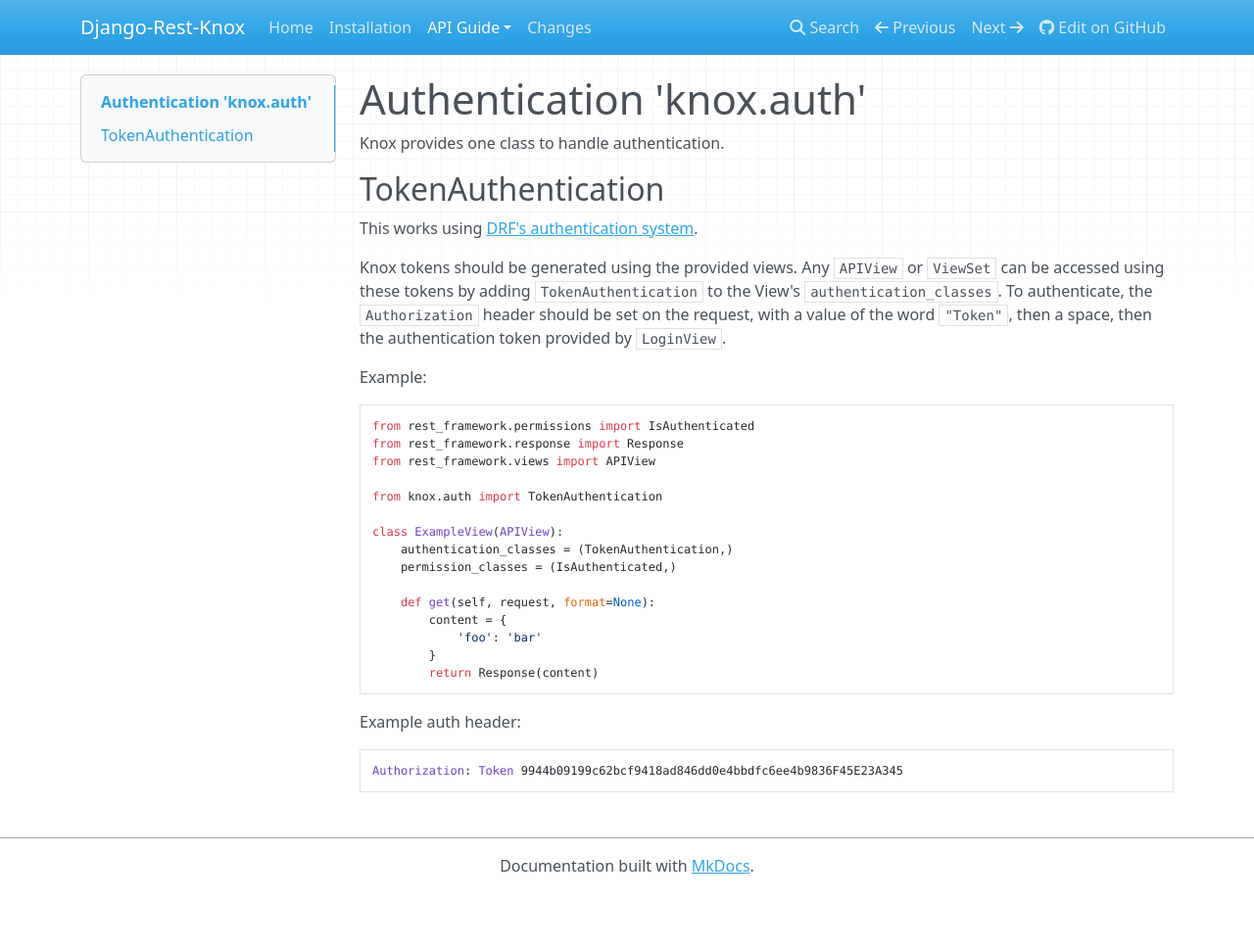
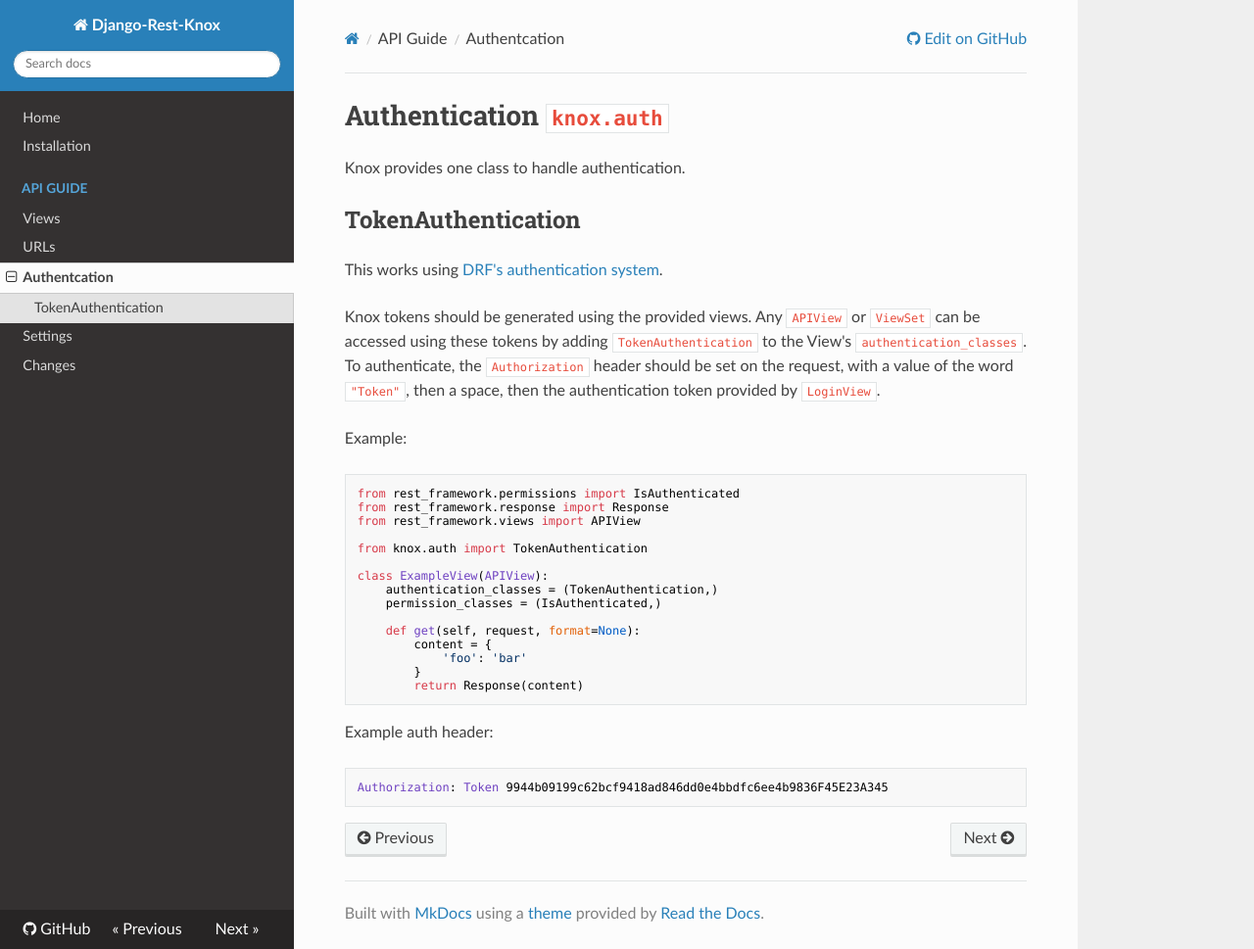
Before and after one commit to jazzband/django-rest-knox, an MkDocs documentation site: the page built from docs/auth.md, in a window 1280 px wide and 969 px high. Shown: the whole window at 98% size. Built offline with MkDocs 1.6.1, drawn with Linux system fonts in a browser that asks for light colours; nearby versions of some CDN libraries; old or Windows-style settings are respelled for this version of MkDocs.

```diff
--- a/docs/auth.md
+++ b/docs/auth.md
@@ -1,4 +1,4 @@
-# Authentication 'knox.auth'
+# Authentication `knox.auth`
 
 Knox provides one class to handle authentication.
 
--- a/mkdocs.yml
+++ b/mkdocs.yml
@@ -1,5 +1,6 @@
 site_name: Django-Rest-Knox
 repo_url: https://github.com/James1345/django-rest-knox
+theme: readthedocs
 pages:
   - Home: 'index.md'
   - Installation: 'installation.md'
```
Also changed, not shown: docs/changes.md (+12 -0 lines).
